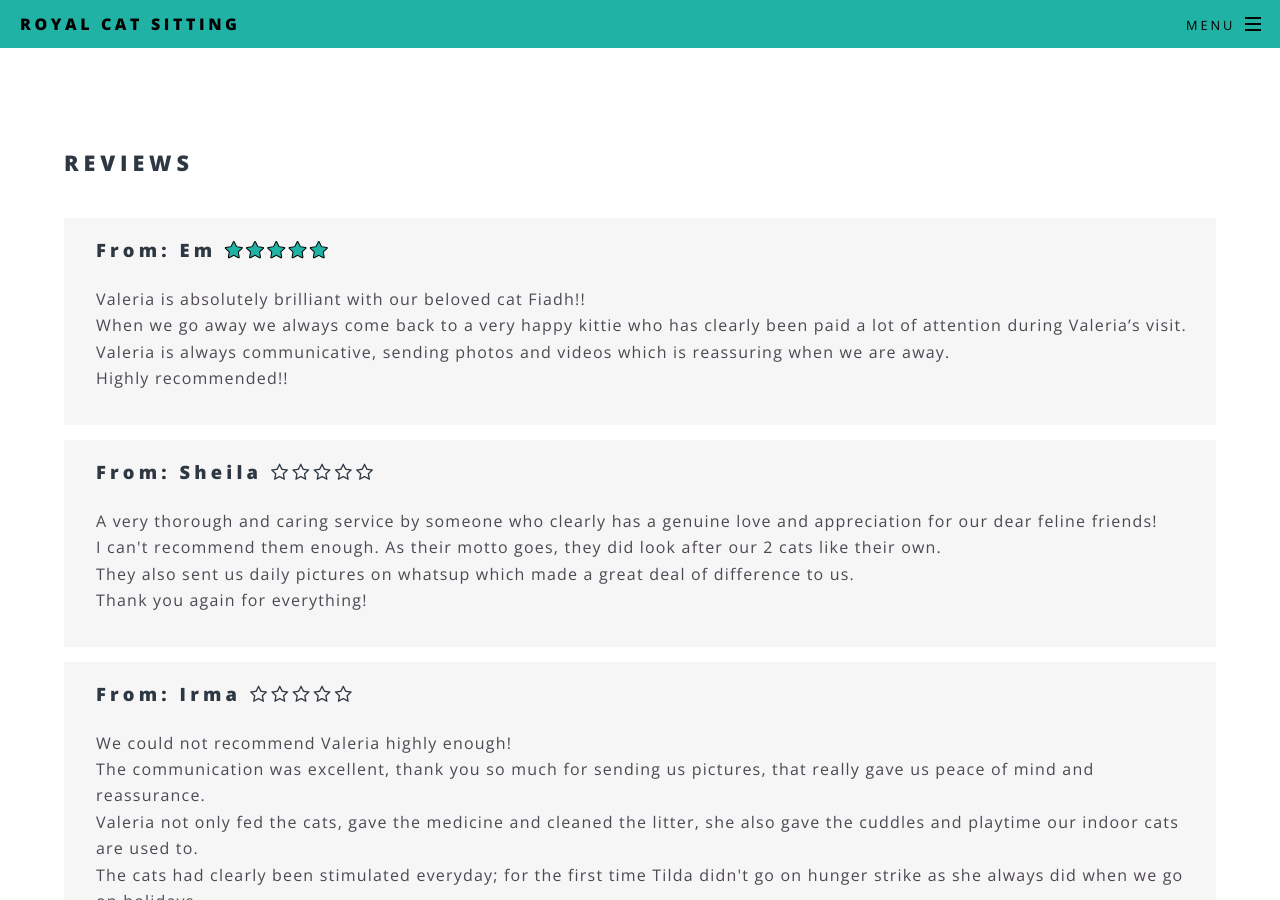
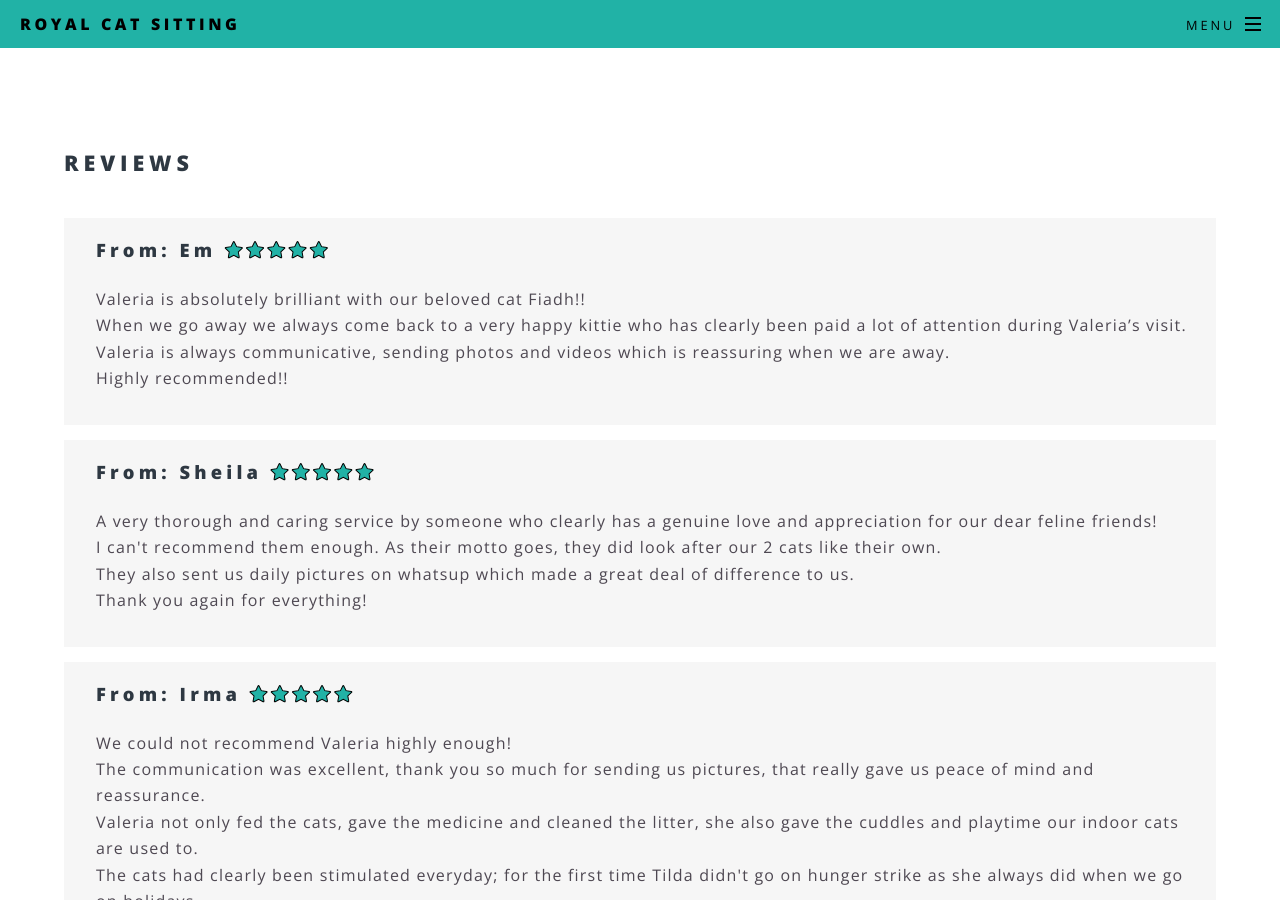
Before and after one commit to royalcatsitting/royalcatsitting.github.io, a Jekyll site: the page built from our_reviews.html, in a window 1280 px wide and 900 px high. Built offline with Jekyll 4.4.1, drawn with Linux system fonts in a browser that asks for light colours.

Commit message:
full stars

```diff
--- a/our_reviews.html
+++ b/our_reviews.html
@@ -22,7 +22,7 @@ order: 4
 </li>
 
 <li>
-	<h3 style="text-transform: none;">From: Sheila <i class="icon fa-star-o"></i><i class="icon fa-star-o"></i><i class="icon fa-star-o"></i><i class="icon fa-star-o"></i><i class="icon fa-star-o"></i></h3>
+	<h3 style="text-transform: none;">From: Sheila <i class="icon fa-star icon-full"></i><i class="icon fa-star icon-full"></i><i class="icon fa-star icon-full"></i><i class="icon fa-star icon-full"></i><i class="icon fa-star icon-full"></i></h3>
 	<p>
 	A very thorough and caring service by someone who clearly has a genuine love and appreciation for our dear feline friends!<br />
 	I can't recommend them enough. As their motto goes, they did look after our 2 cats like their own.<br />
@@ -33,7 +33,7 @@ order: 4
 </li>
 
 <li>
-	<h3 style="text-transform: none;">From: Irma <i class="icon fa-star-o"></i><i class="icon fa-star-o"></i><i class="icon fa-star-o"></i><i class="icon fa-star-o"></i><i class="icon fa-star-o"></i></h3>
+	<h3 style="text-transform: none;">From: Irma <i class="icon fa-star icon-full"></i><i class="icon fa-star icon-full"></i><i class="icon fa-star icon-full"></i><i class="icon fa-star icon-full"></i><i class="icon fa-star icon-full"></i></h3>
 	<p>
 	We could not recommend Valeria highly enough!<br />
 	The communication was excellent, thank you so much for sending us pictures, that really gave us peace of mind and reassurance.<br />
@@ -45,7 +45,7 @@ order: 4
 </li>
 
 <li>
-	<h3 style="text-transform: none;">From: Natalie <i class="icon fa-star-o"></i><i class="icon fa-star-o"></i><i class="icon fa-star-o"></i><i class="icon fa-star-o"></i><i class="icon fa-star-o"></i></h3>
+	<h3 style="text-transform: none;">From: Natalie <i class="icon fa-star icon-full"></i><i class="icon fa-star icon-full"></i><i class="icon fa-star icon-full"></i><i class="icon fa-star icon-full"></i><i class="icon fa-star icon-full"></i></h3>
 	<p>
 	I felt very relaxed leaving my cat in Valeria’s care.<br />
 	Everything was perfect and we would definitely ask Valeria for her help again.<br />
```
